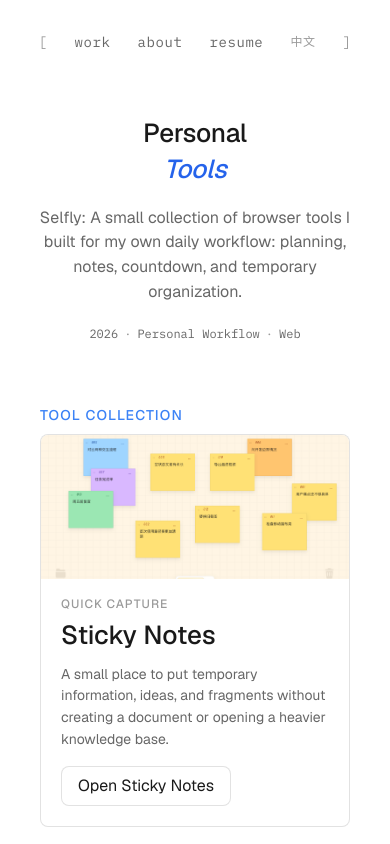
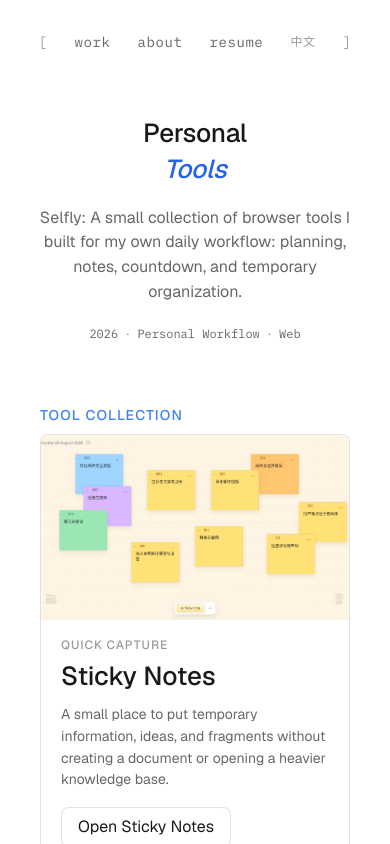
Before and after one commit to jaemin17/portfolio-pro, a Next.js app: page /en/projects/personal-tools/ in a window 390 px wide. Shown: the top 844 px of the page. Built offline with nearby package versions, Linux system fonts and the light colour scheme.

Commit message:
Give Personal Tools card covers a taller 5:3 frame so screenshots crop less.

```diff
--- a/src/app/[locale]/projects/personal-tools/officeTools.module.css
+++ b/src/app/[locale]/projects/personal-tools/officeTools.module.css
@@ -37,8 +37,9 @@
 .nextPreview,
 .tdayPreview {
   position: relative;
-  flex: 0 0 9.5rem;
-  height: 9.5rem;
+  flex: 0 0 auto;
+  width: 100%;
+  aspect-ratio: 5 / 3;
   overflow: hidden;
   background-color: #fff8ec;
   background-image: radial-gradient(rgba(34, 36, 42, 0.14) 1px, transparent 1px);
@@ -234,13 +235,6 @@
     grid-template-columns: 1fr;
   }
 
-  .notesPreview,
-  .nextPreview,
-  .tdayPreview {
-    flex-basis: 9rem;
-    height: 9rem;
-  }
-
   .notesPreview span {
     width: 5.75rem;
     height: 5rem;
```
Also changed, not shown: 1 other file (tests, documents, lock files or other folders).
